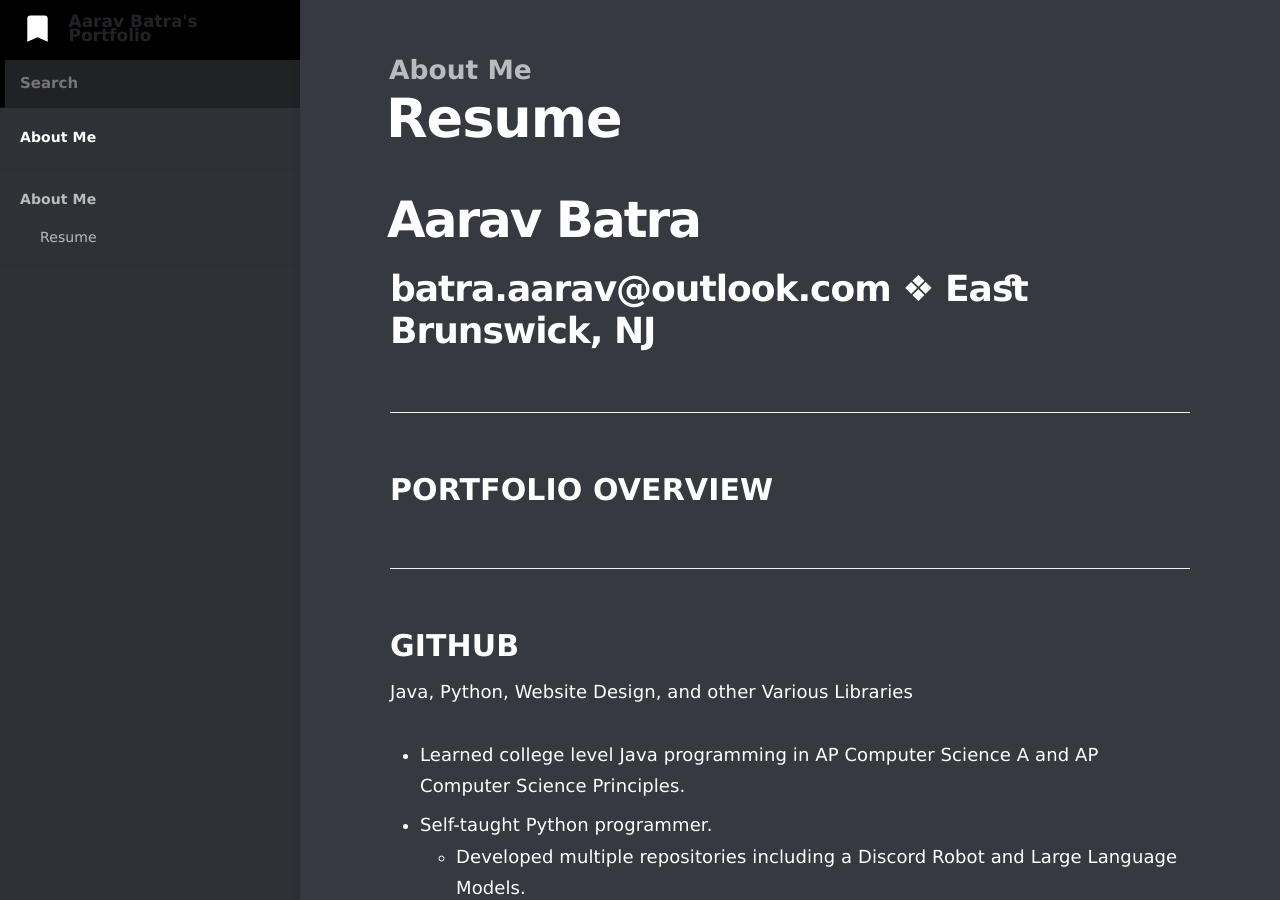
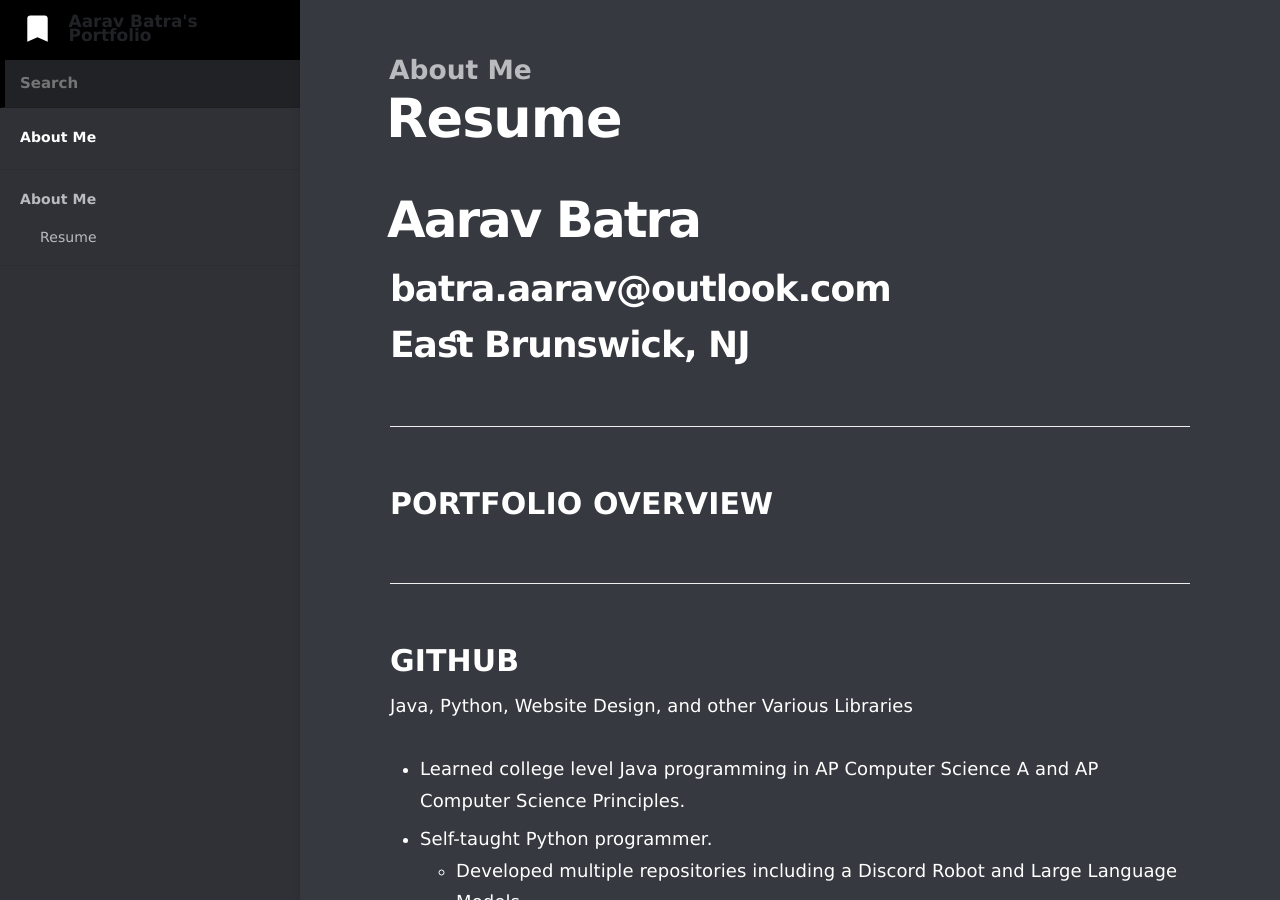
Before and after one commit to batra-aarav/www.aaravbatra.me, a Jekyll site: the page built from _docs/resume.md, in a window 1280 px wide and 900 px high. Built offline with Jekyll 4.4.1, drawn with Linux system fonts in a browser that asks for light colours.

```diff
--- a/_docs/resume.md
+++ b/_docs/resume.md
@@ -4,7 +4,8 @@ category: About Me
 order: 1
 ---
 # Aarav Batra
-## batra.aarav@outlook.com ❖ East Brunswick, NJ
+## batra.aarav@outlook.com
+## East Brunswick, NJ
 
 ### PORTFOLIO OVERVIEW
 
```
